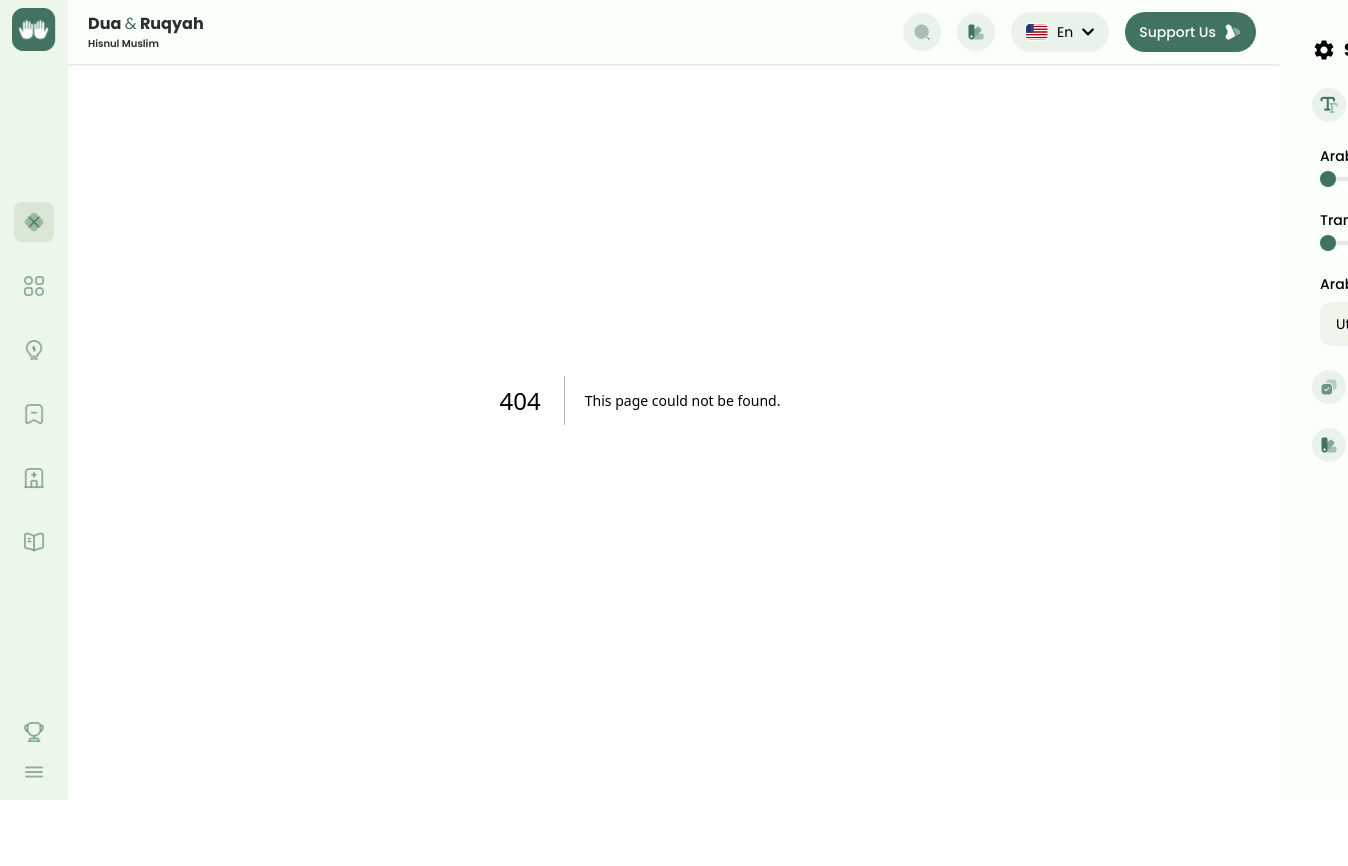
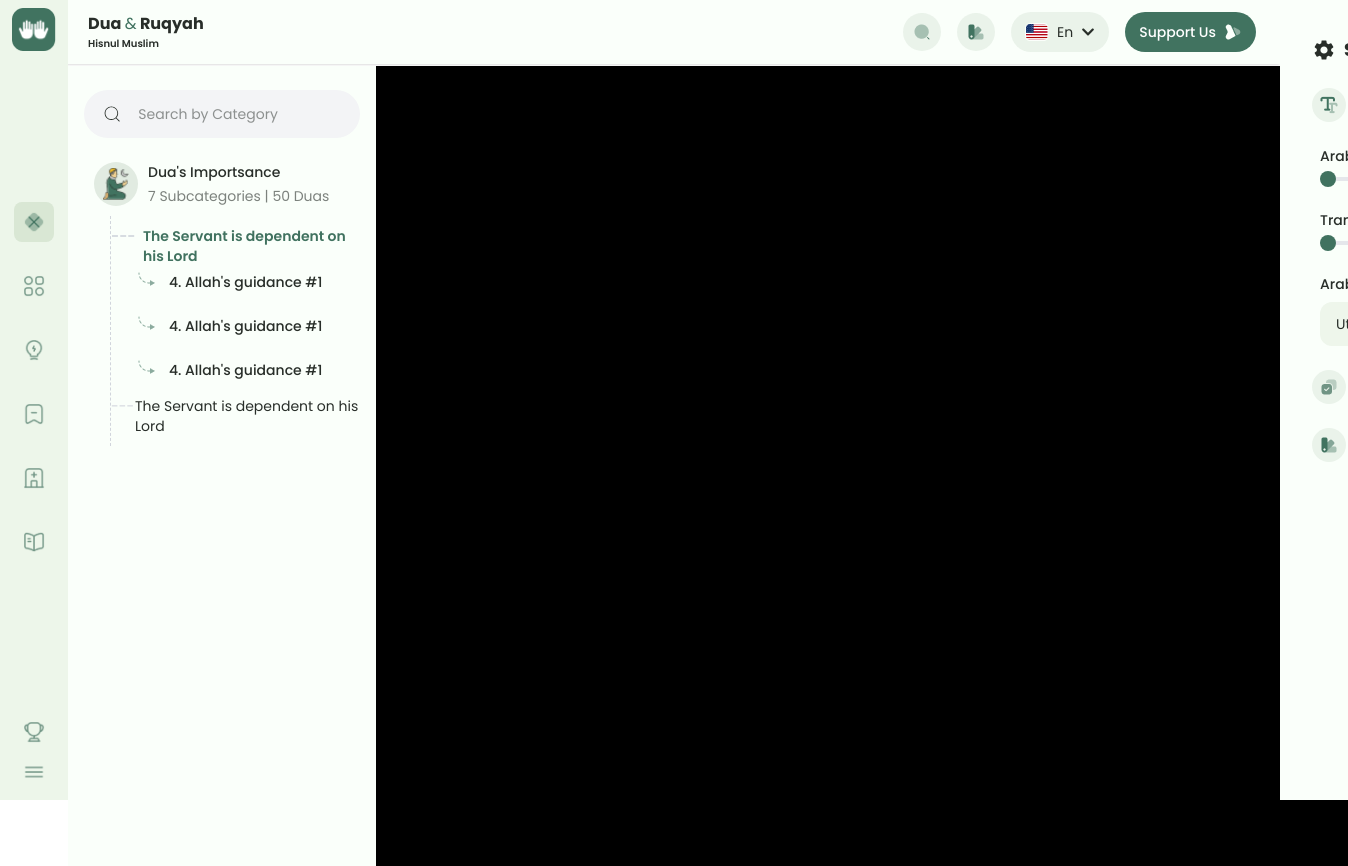
Before and after one commit to kazisadman/dua-project-client, a Next.js app: page /dua-categories/1 in a window 1280 px wide. Before the commit this address had no page. Shown: the whole page, 1348 px wide, since content can reach past the window. Before the commit the page ends 800 px from the top, so only its background shows below. Built offline with nearby package versions, Linux system fonts and the light colour scheme.

Commit message:
add search bar, catogry, subcategory, dua title in category panel

```diff
--- /dev/null
+++ b/app/dua-categories/[category]/page.tsx
@@ -0,0 +1,13 @@
+import DuaCategoryPanel from "@/components/DuaCategoryPanel";
+import Settings from "@/components/Settings";
+
+const page = () => {
+  return (
+    <div className="absolute left-17 top-16.5 bg-black w-full h-screen">
+      <DuaCategoryPanel />
+      <Settings />
+    </div>
+  );
+};
+
+export default page;
--- a/app/dua-categories/page.tsx
+++ /dev/null
@@ -1,9 +0,0 @@
-const page = () => {
-  return (
-    <div>
-      <h1>This is page</h1>
-    </div>
-  );
-};
-
-export default page;
--- a/app/globals.css
+++ b/app/globals.css
@@ -8,6 +8,8 @@
   --color-sidebar-bg: #edf6ea;
   --color-navbar-icon: #e0ebe099;
   --color-settings-btn: #eef6eb;
+  --color-category-icon:#e1ebe1;
+  --color-subcategory-text:#7C827D;
 }
 
 @layer components {
@@ -34,12 +36,12 @@
 
   /* section */
   .aside-container {
-    @apply top-0 z-50 w-full h-full py-6 pl-8 pr-8 text-sm transition-transform duration-200 transform bg-backgound;
+    @apply w-full h-full px-4 py-6 text-sm bg-backgound;
   }
 
   /* settings */
   .settings {
-    @apply fixed right-0 md:w-80 2xl:top-16.25;
+    @apply fixed right-0 top-0 px-8 md:w-80 2xl:top-16.25 z-50 transition-transform duration-200 transform;
   }
 
   /* utils */
--- a/app/layout.tsx
+++ b/app/layout.tsx
@@ -3,7 +3,6 @@ import { Poppins } from "next/font/google";
 import "./globals.css";
 import Sidebar from "@/components/Sidebar";
 import Navbar from "@/components/Navbar";
-import Settings from "@/components/Settings";
 
 const poppins = Poppins({
   subsets: ["latin"],
@@ -24,11 +23,10 @@ export default function RootLayout({
   return (
     <html lang="en">
       <body className={`${poppins.className} antialiased`}>
-        <div className="relative">
+        <div className="relative text-text">
           <div>
             <Navbar />
             <Sidebar />
-            <Settings/>
           </div>
 
           {children}
--- /dev/null
+++ b/components/DuaCategoryPanel.tsx
@@ -0,0 +1,110 @@
+import Image from "next/image";
+import { CiSearch } from "react-icons/ci";
+
+const DuaCategoryPanel = () => {
+  return (
+    <section className="h-full w-77 aside-container space-y-2.5">
+      {/* search bar */}
+      <div className="gap-4 px-4.5 py-3 bg-gray-100 rounded-full flex-center">
+        <CiSearch className="text-2xl" />
+        <input
+          className="w-full font-normal outline-none focus:outline-none"
+          type="text"
+          placeholder="Search by Category"
+        />
+      </div>
+
+      {/* category panel */}
+
+      <div className="w-full py-3.5 pl-2.5 space-y-2.5">
+        {/* category header */}
+        <div className="w-full flex-center gap-2.5">
+          <div className="justify-center rounded-full flex-center w-11 h-11 bg-category-icon">
+            <Image
+              src={"/category/group.png"}
+              alt="category-icon"
+              width={32}
+              height={32}
+              className="object-contain w-8 h-8"
+            />
+          </div>
+          <div className="space-y-1">
+            <p className="font-medium">Dua&apos;s Importsance</p>
+            <p className="font-normal text-subcategory-text">
+              7 Subcategories | 50 Duas
+            </p>
+          </div>
+        </div>
+
+        {/* sub category title */}
+        <div className="w-full pl-4">
+          <div className=" space-y-2.5 py-2.5 border-gray-300 border-dashed border-l">
+            <div className="pl-6">
+              <p className="relative pl-2 font-semibold text-primary">
+                The Servant is dependent on his Lord
+                <span className="absolute top-0 text-gray-300 -left-6">
+                  ---
+                </span>
+              </p>
+              {/* dua container */}
+              <div className="w-full h-full space-y-3">
+                {/* dua title */}
+                <div className="flex gap-2.5">
+                  <div className="flex w-6 h-6">
+                    <Image
+                      src={"/category/dua-arrow.png"}
+                      alt="arrow"
+                      width={24}
+                      height={24}
+                    />
+                  </div>
+                  <p className="py-1.5 font-medium">
+                    4. Allah&apos;s guidance #1
+                  </p>
+                </div>
+                {/* dua title */}
+                <div className="flex gap-2.5">
+                  <div className="flex w-6 h-6">
+                    <Image
+                      src={"/category/dua-arrow.png"}
+                      alt="arrow"
+                      width={24}
+                      height={24}
+                    />
+                  </div>
+                  <p className="py-1.5 font-medium">
+                    4. Allah&apos;s guidance #1
+                  </p>
+                </div>
+                {/* dua title */}
+                <div className="flex gap-2.5">
+                  <div className="flex w-6 h-6">
+                    <Image
+                      src={"/category/dua-arrow.png"}
+                      alt="arrow"
+                      width={24}
+                      height={24}
+                    />
+                  </div>
+                  <p className="py-1.5 font-medium">
+                    4. Allah&apos;s guidance #1
+                  </p>
+                </div>
+              </div>
+            </div>
+            <div className="pl-6">
+              <p className="relative">
+                The Servant is dependent on his Lord
+                <span className="absolute top-0 text-gray-300 -left-6">
+                  ---
+                </span>
+              </p>
+            </div>
+          </div>
+        </div>
+      </div>
+    </section>
+  );
+};
+
+export default DuaCategoryPanel;
```
Also changed, not shown: public/category/Group.png (added), public/category/dua-arrow.png (added).
